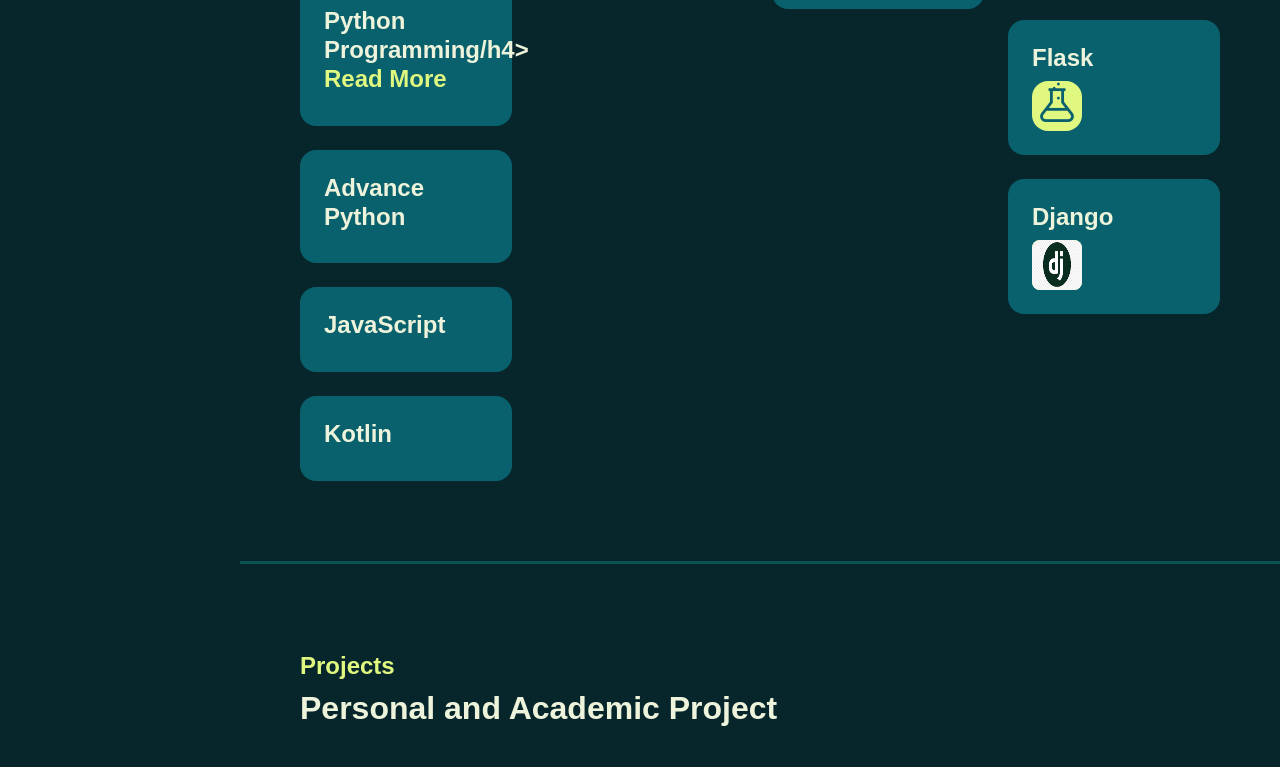
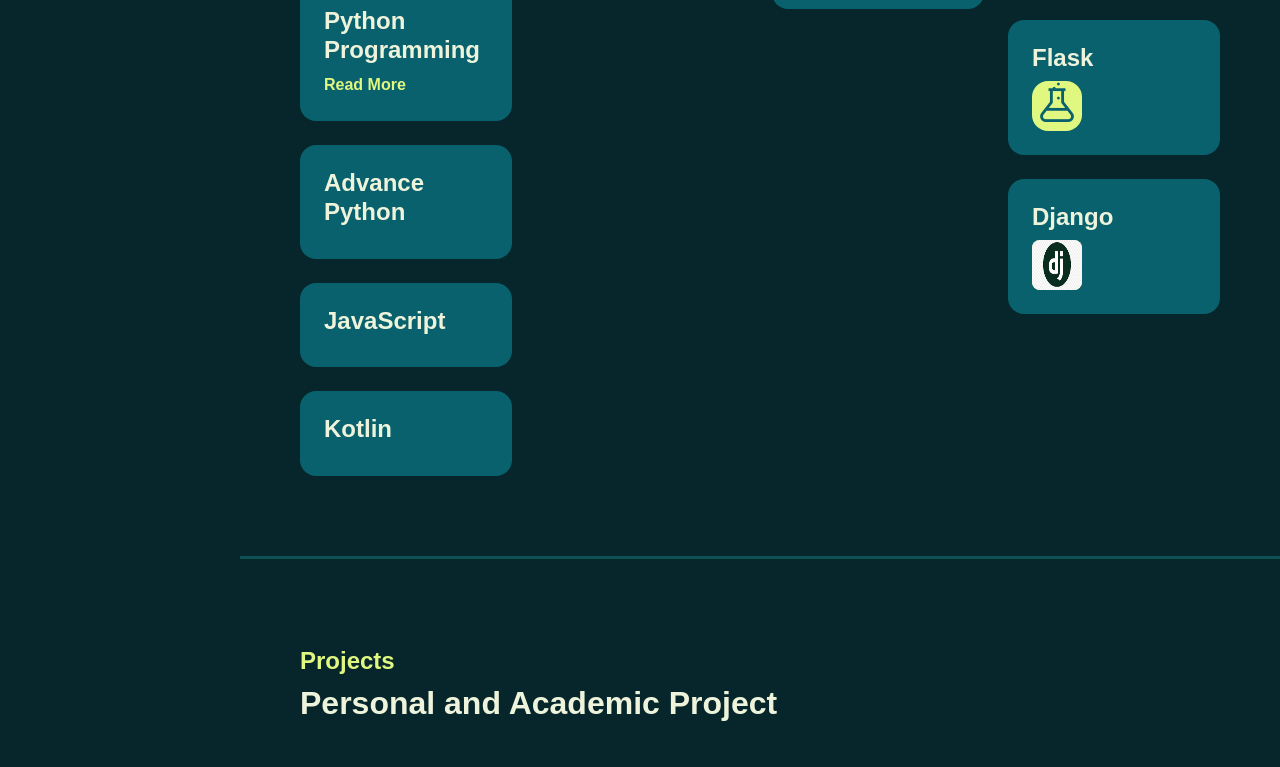
Before and after one commit to Ajaybaviskar/Portfolio, a plain HTML site: page index.html in a window 1280 px wide. Shown: the part 2742-3509 px from the top of the page. Drawn offline with Linux system fonts and the light colour scheme; a web font is replaced by a local one.

Commit message:
Add files via upload
solve accessing the certificate

```diff
--- a/index.html
+++ b/index.html
@@ -225,10 +225,10 @@
                             <div class="col-12" data-aos="fade-up" data-aos-delay="600">
                                 <div class="bg-base p-4 rounded-4 shadow-effect">
                                     <div>
-                                        <h4>Python Programming/h4>
-                                            <a href="https://drive.google.com/file/d/1-G24k9xzqivNv7pOBLDiGTAsnhEm0Xvo/view?usp=sharing"
-                                                class="custom-link">Read
-                                                More</a>
+                                        <h4>Python Programming</h4>
+                                        <a href="https://drive.google.com/file/d/1-G24k9xzqivNv7pOBLDiGTAsnhEm0Xvo/view?usp=sharing"
+                                            class="custom-link">Read
+                                            More</a>
                                     </div>
                                 </div>
                             </div>
```
